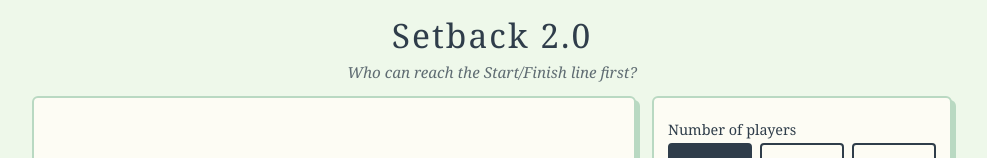
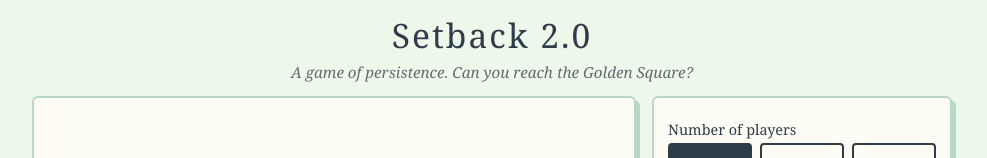
Before and after one commit to norrdost/Setback, a plain HTML site: page index.html in a window 1280 px wide. Shown: the top 158 px of the page, without its empty margins (148-1135 px from the left). Drawn offline with Linux system fonts and the light colour scheme.

Commit message:
Update index.html

```diff
--- a/index.html
+++ b/index.html
@@ -41,7 +41,7 @@ button.picked { background:var(--ink); color:var(--bg); }
 </head>
 <body>
 <h1>Setback 2.0</h1>
-<p class="sub">Who can reach the Start/Finish line first?</p>
+<p class="sub">A game of persistence. Can you reach the Golden Square?</p>
 
 <div class="wrap">
   <div class="card">
```
